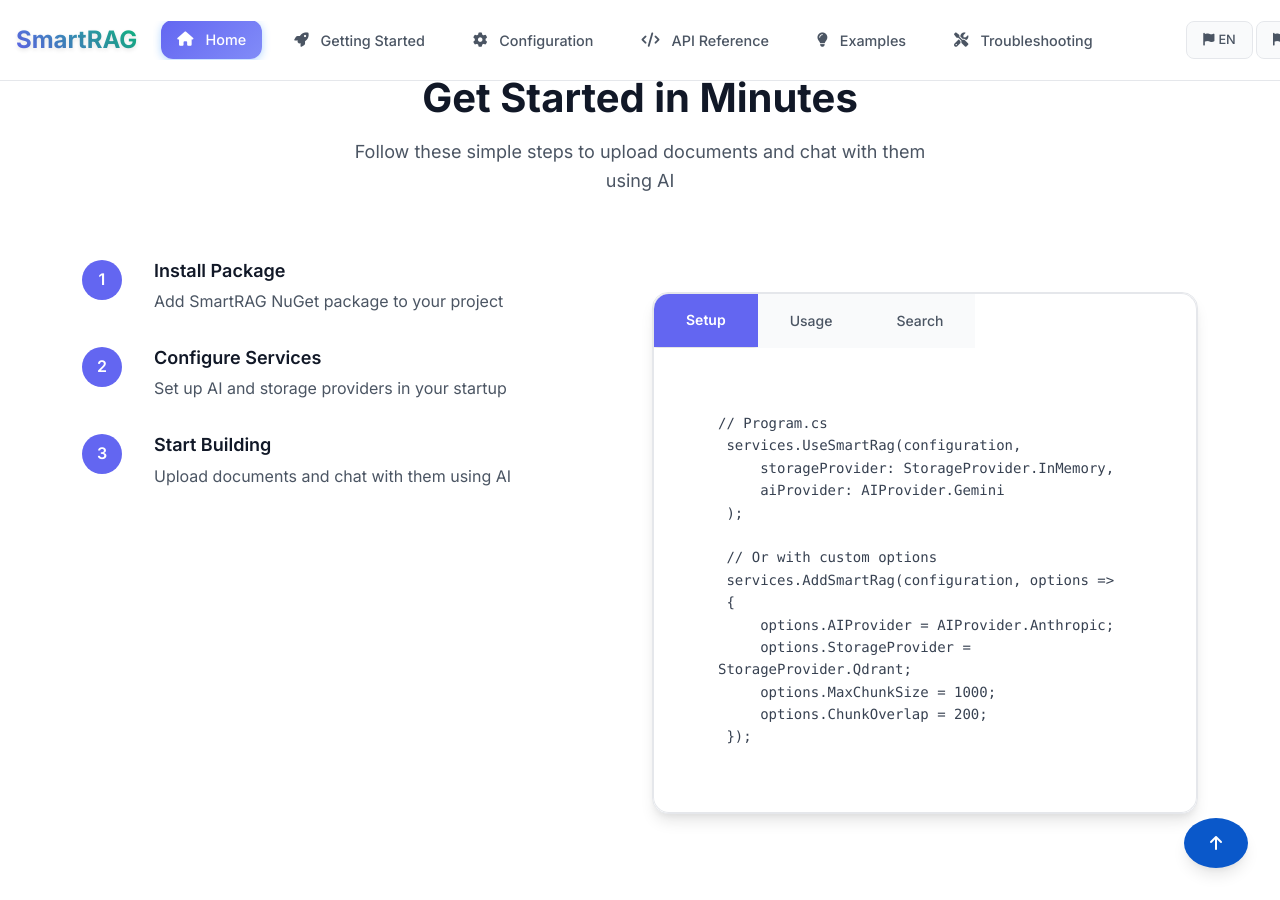
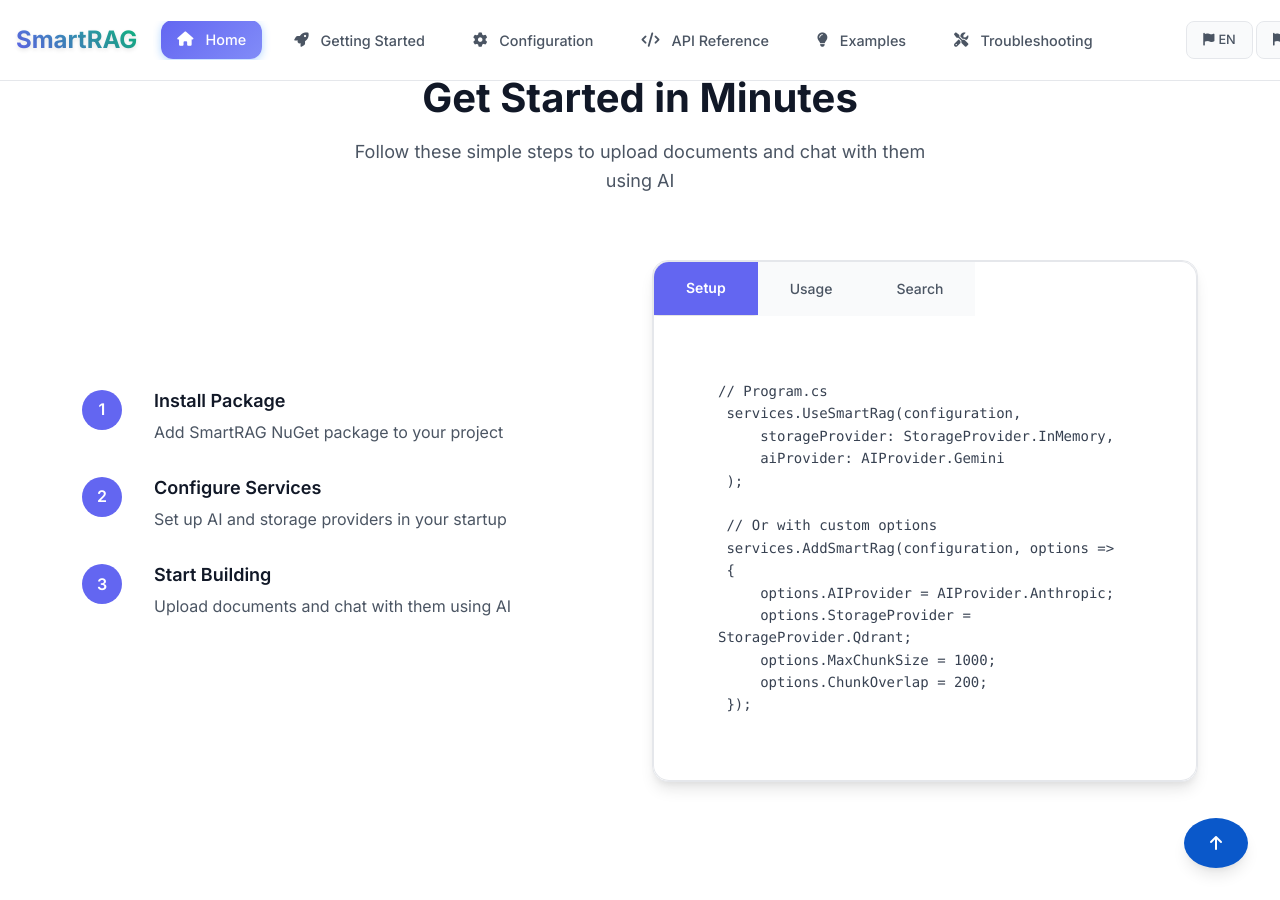
Before and after one commit to byerlikaya/SmartRAG, a Jekyll site: the page built from docs/en/index.md, in a window 1280 px wide and 900 px high, scrolled down 970 px. Built offline with Jekyll 4.4.1, drawn with Linux system fonts in a browser that asks for light colours.

Commit message:
style: Center align Quick Start section content for better design balance

```diff
--- a/docs/assets/css/style.css
+++ b/docs/assets/css/style.css
@@ -1230,6 +1230,18 @@ h1, h2, h3, h4, h5, h6 {
 .quick-start-section {
     padding: var(--spacing-2xl) 0;
     background: var(--white);
+}
+
+.quick-start-section .row {
+    align-items: center;
+}
+
+.quick-start-section .steps {
+    margin-bottom: 0;
+}
+
+.quick-start-section .code-example {
+    margin: 0;
 }
 
 [data-theme="dark"] .quick-start-section {
```
